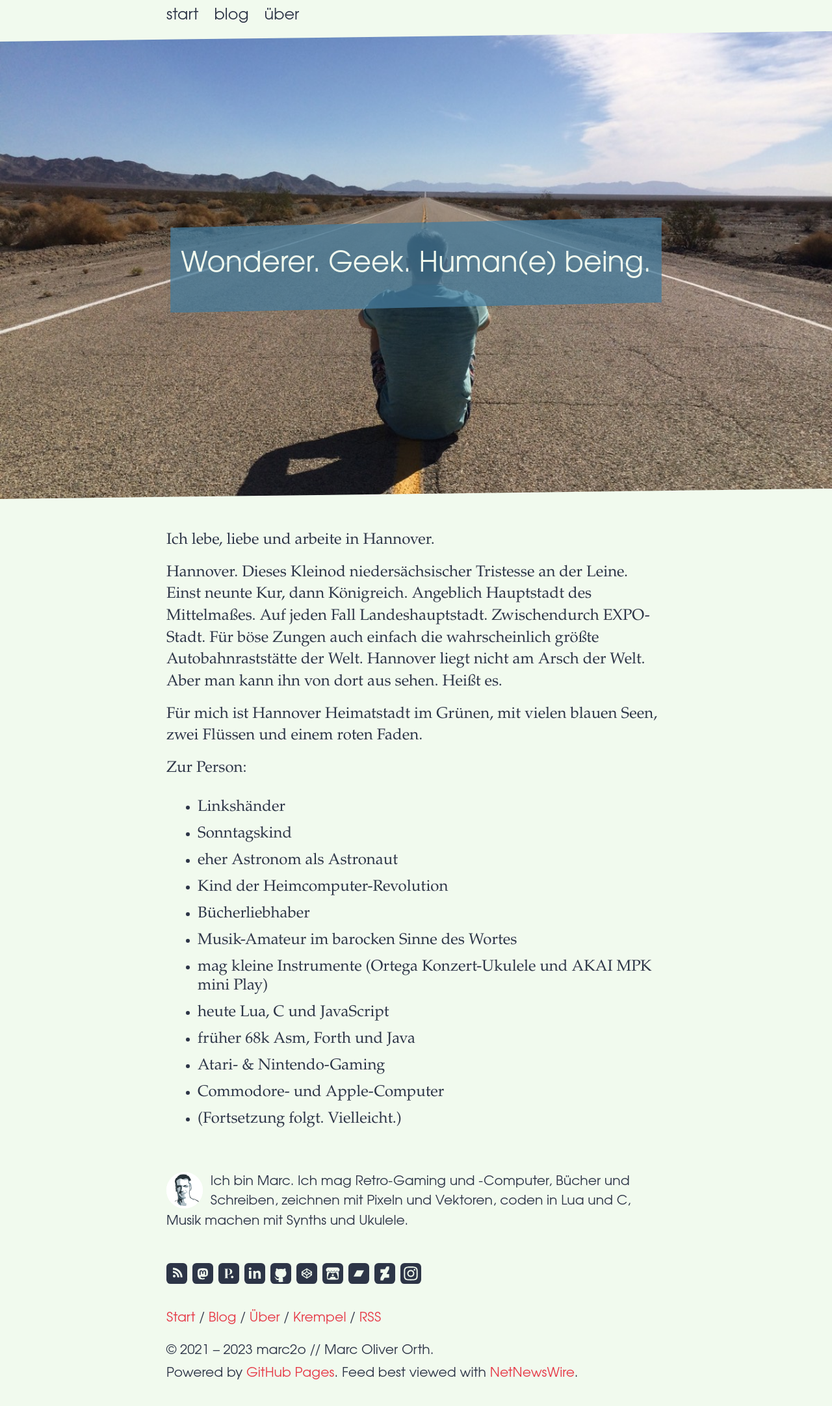
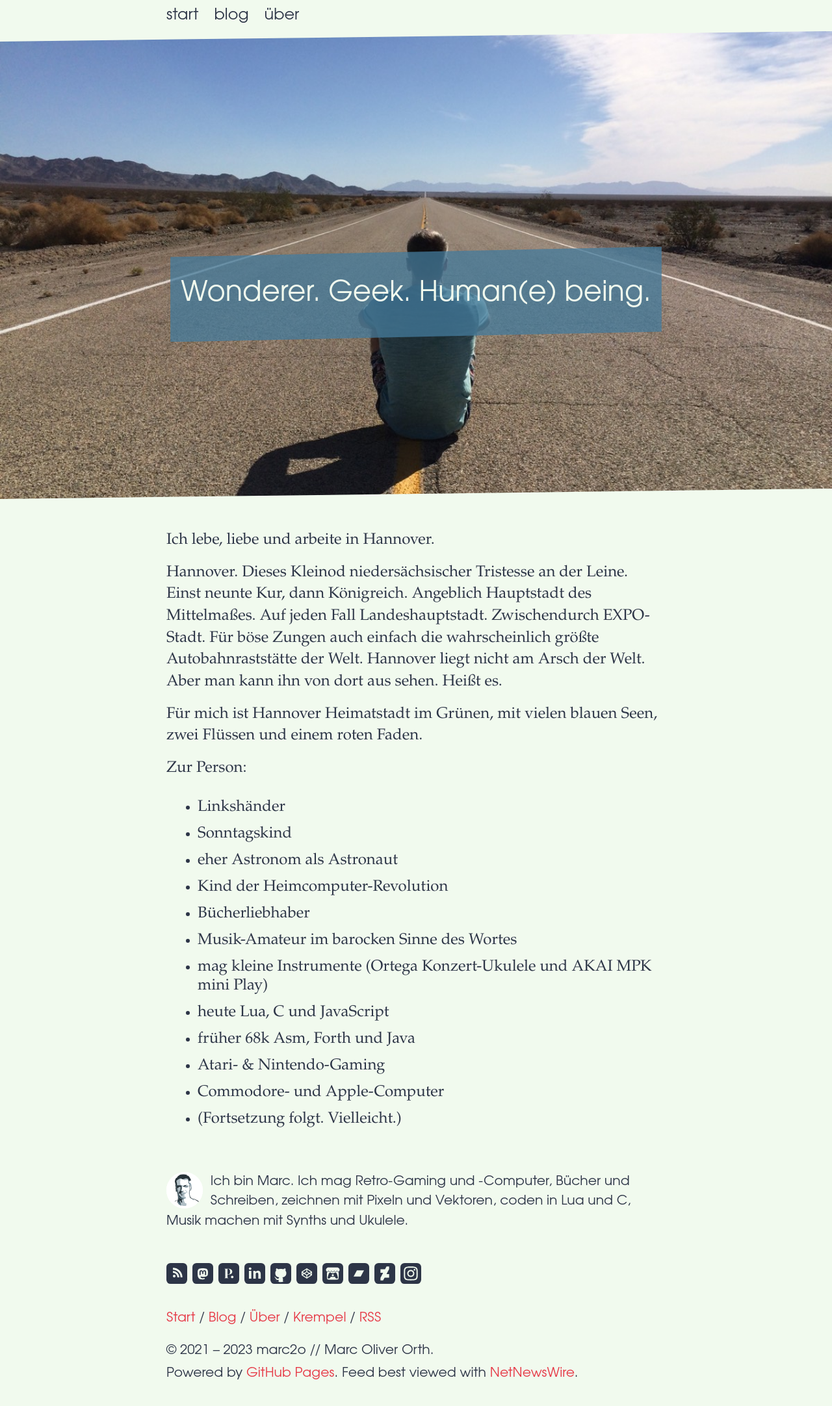
Before and after one commit to marc2o/marc2o.github.io, a Jekyll site: the page built from about.md, in a window 1280 px wide. Shown: the whole page at 65% size. Built offline with Jekyll 4.4.1, drawn with Linux system fonts in a browser that asks for light colours.

Commit message:
Update article.css

```diff
--- a/assets/css/article.css
+++ b/assets/css/article.css
@@ -238,7 +238,7 @@ header {
 	position: relative;
 	display: flex;
 	flex-flow: column;
-	align-content: flex-end;
+	align-content: center;
 	justify-content: center;
 	align-items: center;
 	width: 100vw;
@@ -256,7 +256,7 @@ header>h1 {
 	text-align: center;
 	text-wrap: balance;
 	padding: 1em 1rem;
-	margin: 0 auto;
+	margin: 10vh auto 0 auto;
 	color: var(--fore-color);
 	background-color: var(--spot-color-transparent);
 	clip-path: polygon(0 1rem, 100% 0, 100% calc(100% - 1rem), 0 100%);
```
